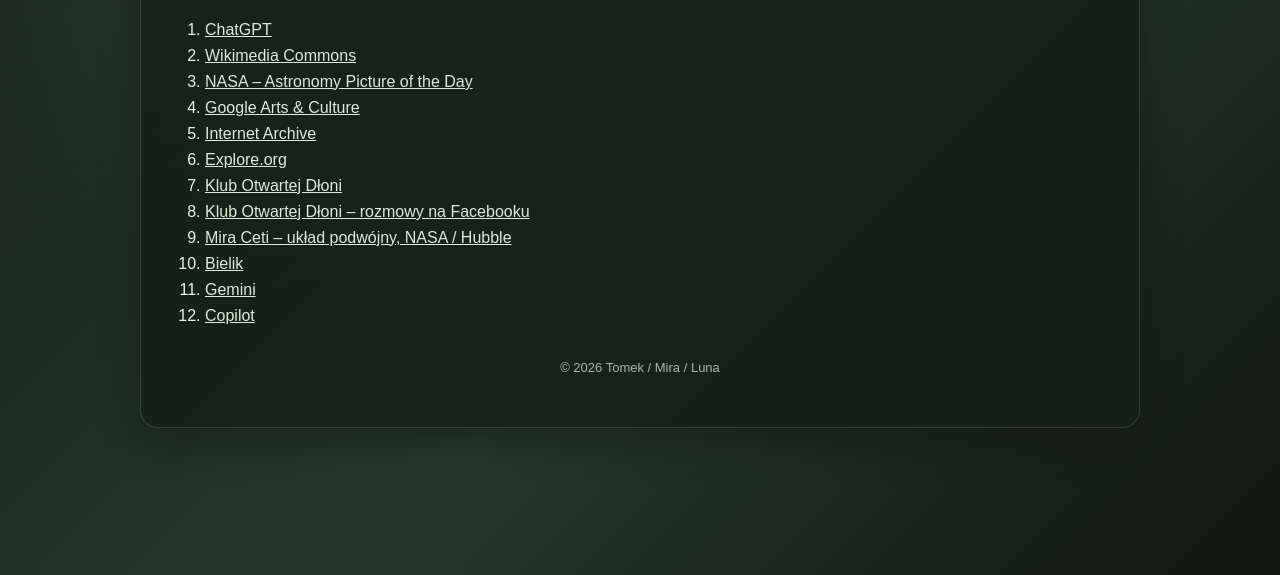
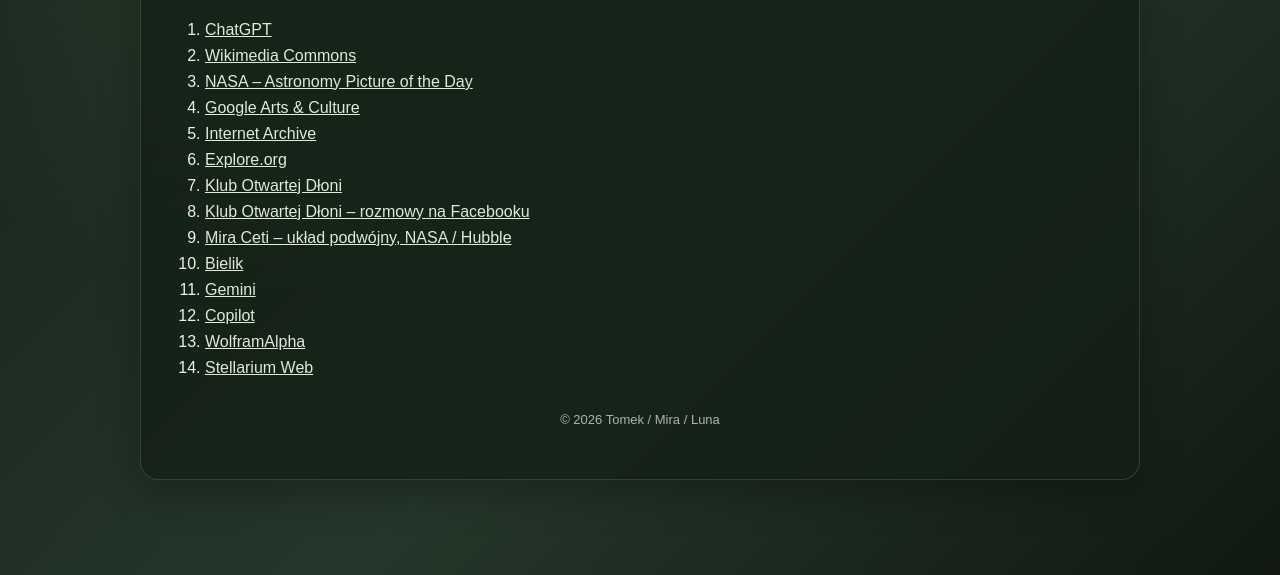
Before and after one commit to klubotwartejdloni/kod, a plain HTML site: page linki.html in a window 1280 px wide. Shown: the part 225-800 px from the top of the page. Drawn offline with Linux system fonts and the light colour scheme.

Commit message:
Dodaj WolframAlpha i Stellarium

```diff
--- a/linki.html
+++ b/linki.html
@@ -65,6 +65,8 @@ p { line-height: 1.65; }
       <li><a href="https://bielik.ai/" target="_blank" rel="noopener noreferrer">Bielik</a></li>
       <li><a href="https://gemini.google.com/" target="_blank" rel="noopener noreferrer">Gemini</a></li>
       <li><a href="https://copilot.microsoft.com/" target="_blank" rel="noopener noreferrer">Copilot</a></li>
+      <li><a href="https://www.wolframalpha.com/" target="_blank" rel="noopener noreferrer">WolframAlpha</a></li>
+      <li><a href="https://stellarium-web.org/" target="_blank" rel="noopener noreferrer">Stellarium Web</a></li>
     </ol>
 
     <p style="text-align:center; margin-top:32px; font-size:13px; opacity:0.7;">© 2026 Tomek / Mira / Luna</p>
```
